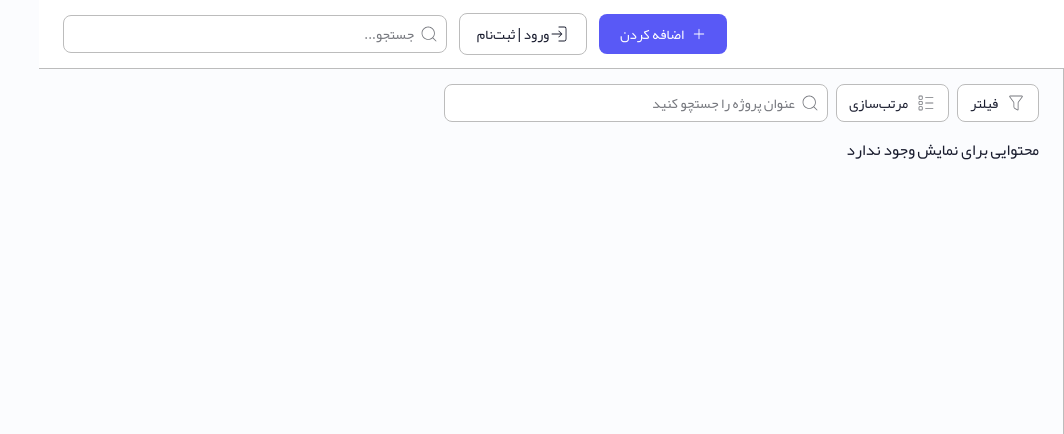
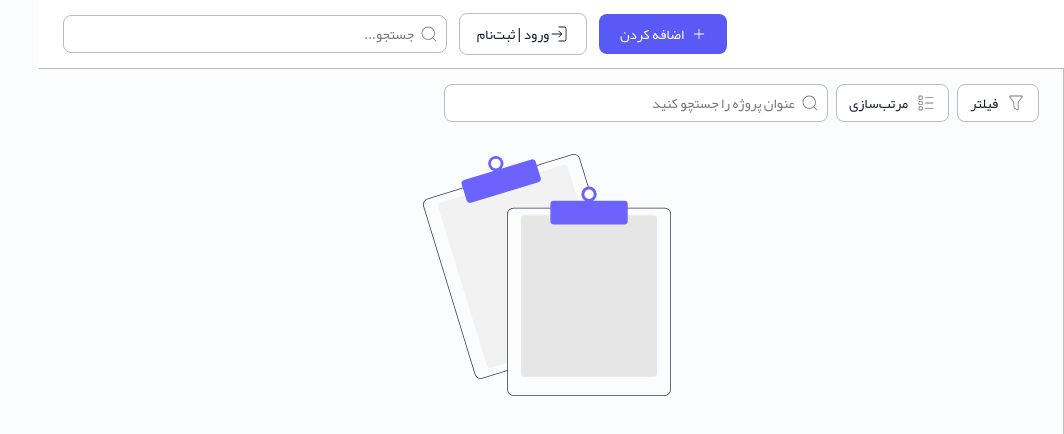
Before and after one commit to devfaf/TaskFlow, a React (Vite) app: page /projects in a window 1280 px wide. Shown: the top 434 px of the page, without its empty margins (216-1280 px from the left). Built offline with nearby package versions, Linux system fonts and the light colour scheme.

Commit message:
style: improve empty state style

```diff
--- a/src/components/common/EmptyState.tsx
+++ b/src/components/common/EmptyState.tsx
@@ -1,11 +1,12 @@
-
+import noData from "../../assets/illustration/no-data.svg"
 
 const EmptyState = () => {
     return (
-        <div>
-            <div>
-                محتوایی برای نمایش وجود ندارد
-            </div>
+        <div className="flex bg-transparent items-center justify-center p-4">
+            <img
+            className="w-62"
+            src={noData}
+            alt="محتوای جهت نمایش وجود ندارد" />
         </div>
     )
 }
```
Also changed, not shown: src/assets/illustration/no-data.svg (added).
